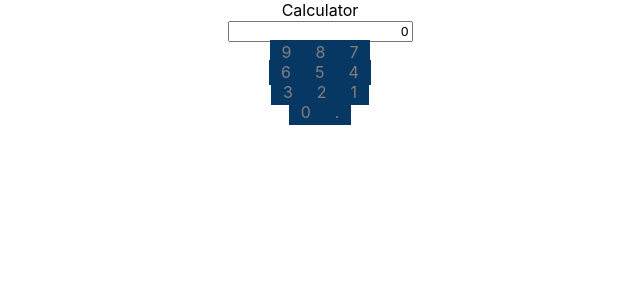
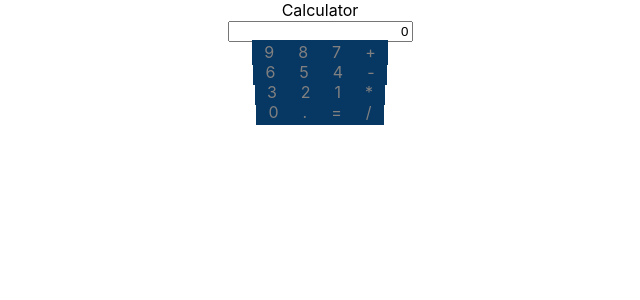
Before and after one commit to rbeckhorn2/techsmithExercise, a React (Create React App) app: page / in a window 1280 px wide. Shown: the top 300 px of the page, without its empty margins (320-960 px from the left). Built offline with nearby package versions, Linux system fonts and the light colour scheme.

Commit message:
US3 - Adds Buttons for Arithmetic Operators

```diff
--- a/src/components/Calculator.js
+++ b/src/components/Calculator.js
@@ -13,26 +13,33 @@ function Calculator() {
       <div>
         <input id="display" type='text' value={display} readOnly></input>
           <div>
+            <div>
             <span className='btn' onClick={() => handleNumberClick(9)}>9</span>
             <span className='btn' onClick={() => handleNumberClick(8)}>8</span>
             <span className='btn' onClick={() => handleNumberClick(7)}>7</span>
+            <span className='btn' onClick={() => handleAdditionClick()}>+</span>
             </div>
             <div>
             <span className='btn' onClick={() => handleNumberClick(6)}>6</span>
             <span className='btn' onClick={() => handleNumberClick(5)}>5</span>
             <span className='btn' onClick={() => handleNumberClick(4)}>4</span>
+            <span className='btn' onClick={() => handleSubtractionClick()}>-</span>
             </div>
-        <div>
             <div>
             <span className='btn' onClick={() => handleNumberClick(3)}>3</span>
             <span className='btn' onClick={() => handleNumberClick(2)}>2</span>
             <span className='btn' onClick={() => handleNumberClick(1)}>1</span>
-        </div></div>
+            <span className='btn' onClick={() => handleMultiplicationClick()}>*</span>
+            </div>
             <div>
             <span className='btn' onClick={() => handleNumberClick(0)}>0</span>
             <span className='btn' onClick={() => handleDecimalClick()}>.</span>
+            <span className='btn' onClick={() => handleEqualSignClick()}>=</span>
+            <span className='btn' onClick={() => handleDivisionClick()}>/</span>
             </div>
           </div>
+      </div>
+
     );
 
     function handleNumberClick(num) {
@@ -46,9 +53,23 @@ function Calculator() {
     }
 
     function handleDecimalClick(num) {
-
       setDisplay(display + ".")
       //Handle non 2 Decimals
     }
+    function handleAdditionClick() {
+      alert("Addition");
+    }
+    function handleSubtractionClick() {
+      alert("Subtraction");
+    }
+    function handleMultiplicationClick() {
+      alert("Multiplication");
+    }
+    function handleDivisionClick() {
+      alert("Division");
+    }
+    function handleEqualSignClick() {
+      alert("EqualSign");
+    }
   }
   export default Calculator;
```
Lines whose indentation alone changed are shown as unchanged.
